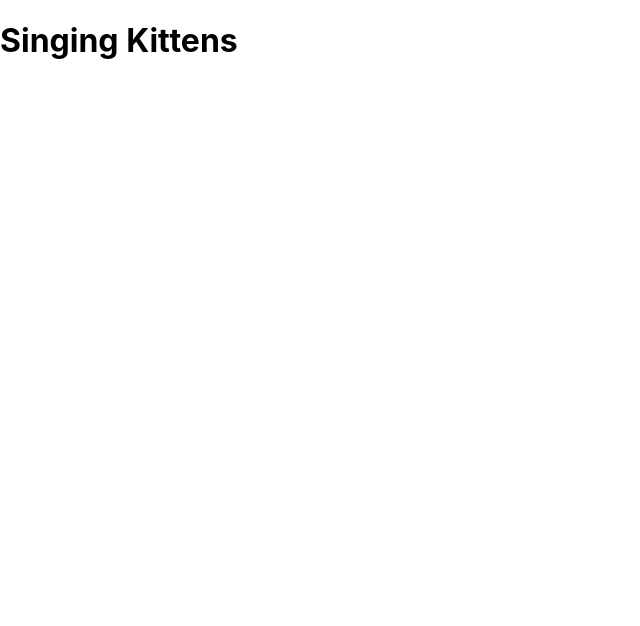
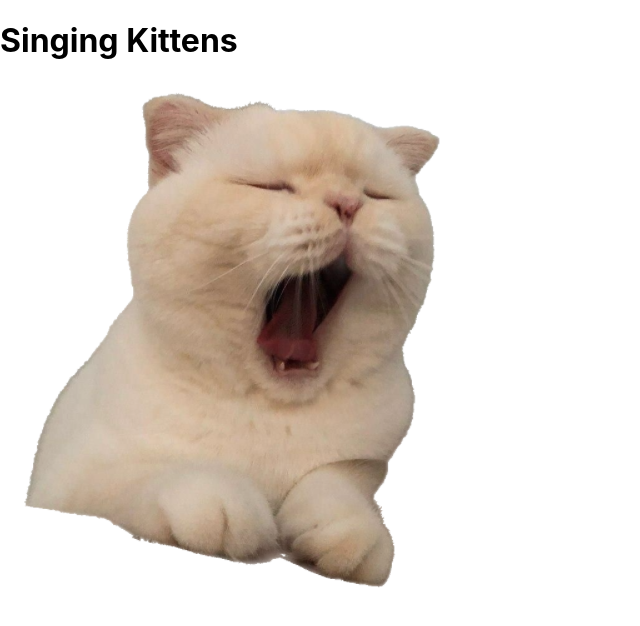
Before and after one commit to SusieHatter/singing-kittens, a React (Create React App) app: page / in a window 1280 px wide. Shown: the top 626 px of the page, without its empty margins (0-640 px from the left). Built offline with nearby package versions, Linux system fonts and the light colour scheme.

Commit message:
Add Cat and Card components

```diff
--- a/src/App.js
+++ b/src/App.js
@@ -1,10 +1,11 @@
-import logo from "./logo.svg";
+import Cat from "./components/Cat/Cat";
 import "./App.css";
 
 function App() {
   return (
     <div>
       <h1>Singing Kittens</h1>
+      <Cat />
     </div>
   );
 }
--- /dev/null
+++ b/src/components/Cat/Cat.js
@@ -0,0 +1,16 @@
+import React from "react";
+
+import Card from "../UI/Card";
+import "./Cat.css";
+
+const Cat = (props) => {
+  return (
+    <div>
+      <Card>
+        <img src={"./assets/white-cat.png"} alt="White Cat" />
+      </Card>
+    </div>
+  );
+};
+
+export default Cat;
--- /dev/null
+++ b/src/components/UI/Card.css
@@ -0,0 +1,4 @@
+.card {
+  border-radius: 12px;
+  box-shadow: 0 1px 8px rgba(0, 0, 0, 0.25);
+}
--- /dev/null
+++ b/src/components/UI/Card.js
@@ -0,0 +1,8 @@
+import "./Card.css";
+
+const Card = (props) => {
+  const classes = "card" + props.className;
+  return <div className={classes}>{props.children}</div>;
+};
+
+export default Card;
```
Also changed, not shown: src/components/Cat/Cat.css (added).
